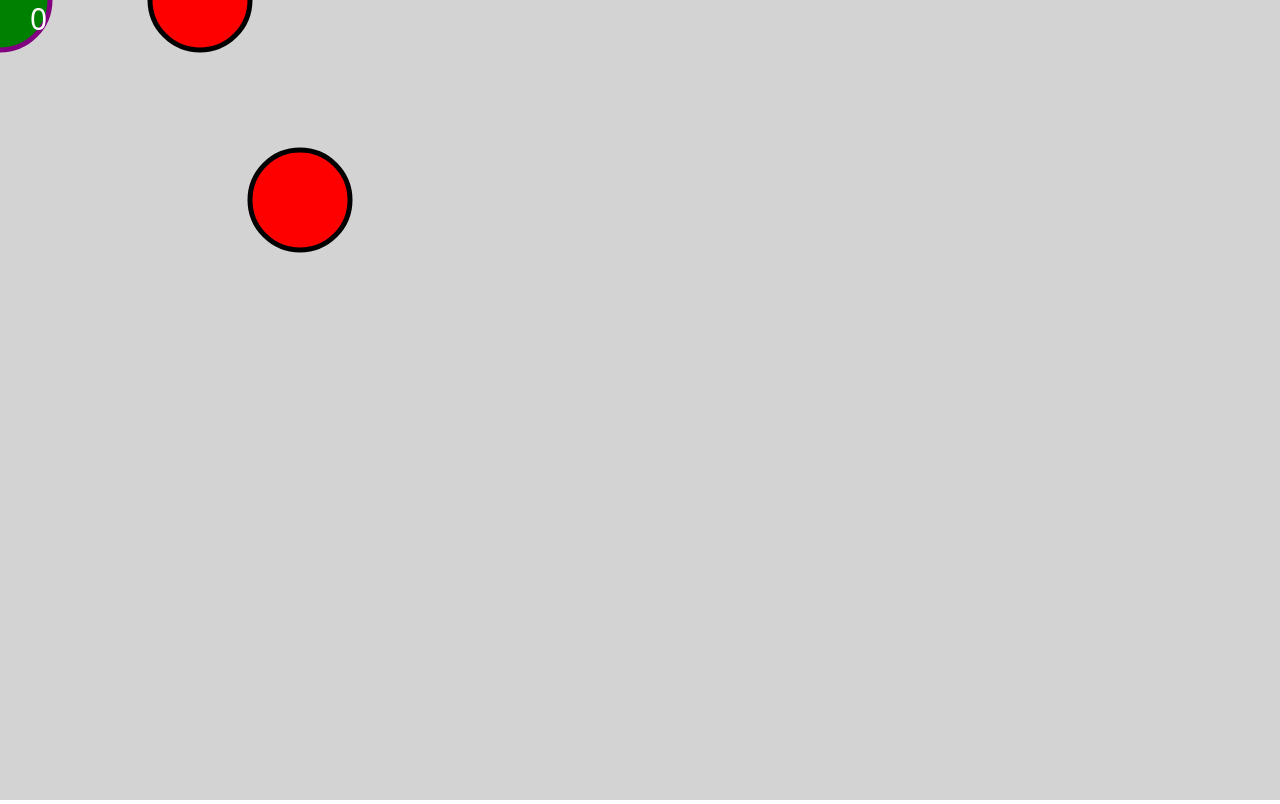
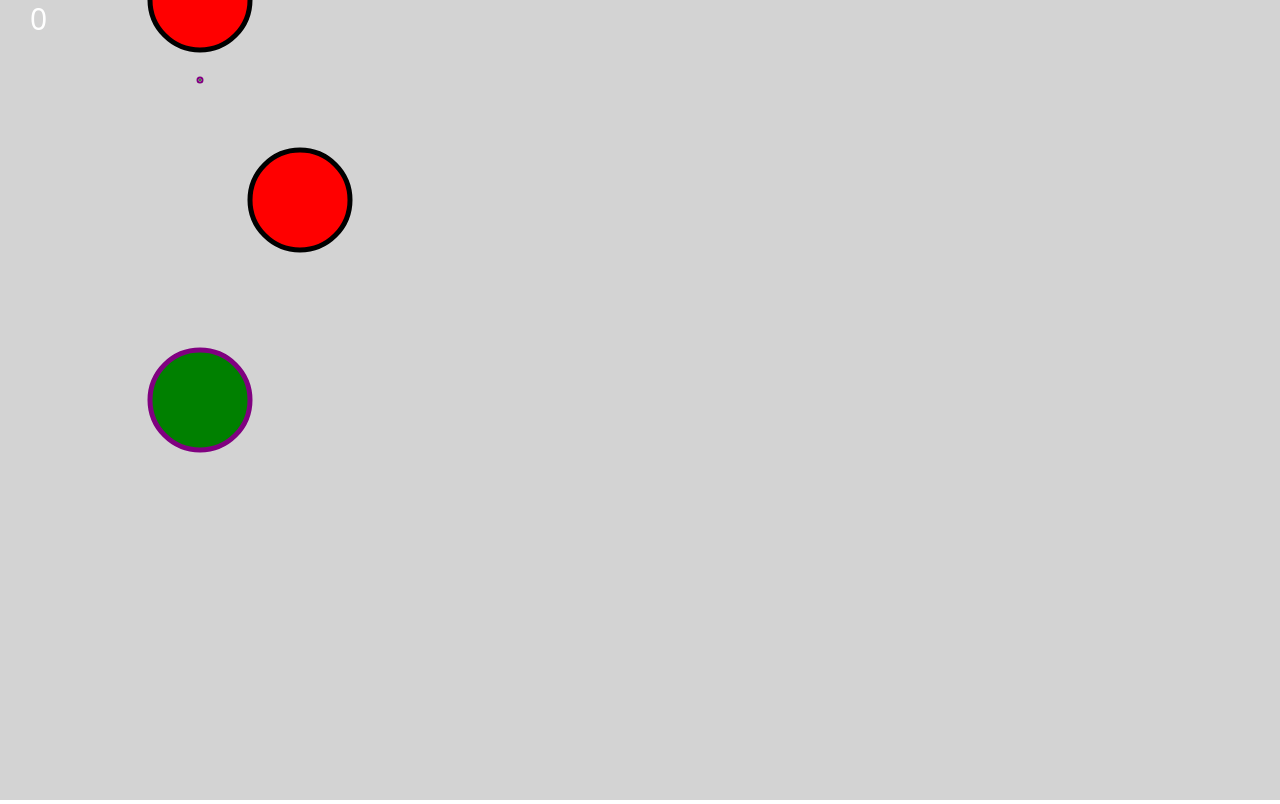
Before and after one commit to CS2510/Spring2024.Day16Starter, a plain HTML site: page games/simple-game/index.html in a window 1280 px wide. Drawn offline with Linux system fonts and the light colour scheme.

Commit message:
Use prefabs and instantiate

```diff
--- a/engine/Engine.js
+++ b/engine/Engine.js
@@ -29,13 +29,13 @@ class Engine {
     canvas.width = window.innerWidth
     canvas.height = window.innerHeight
 
-    Engine.currentScene.start(ctx);
+    Engine.currentScene._start(ctx);
 
     // Update the current scene
     Engine.currentScene.update(ctx)
 
     //Remove anything marked for destroy
-    Engine.currentScene.gameObjects = Engine.currentScene.gameObjects.filter(go=>go.markForDestroy == false);
+    Engine.currentScene.gameObjects = Engine.currentScene.gameObjects.filter(go => go.markForDestroy == false);
 
     //Draw in world space
     Engine.currentScene.draw(ctx)
--- a/engine/classes/GameObject.js
+++ b/engine/classes/GameObject.js
@@ -119,8 +119,12 @@ class GameObject {
      * initialize this game object.
      * @param {GameObject} gameObject The game object to add to the scene
      */
-    static instantiate(gameObject) {
+    static instantiate(gameObject, x = 0, y = 0, scaleX = 1, scaleY = 1) {
         Engine.currentScene.gameObjects.push(gameObject)
+        gameObject.transform.x = x;
+        gameObject.transform.y = y;
+        gameObject.transform.scaleX = scaleX;
+        gameObject.transform.scaleY = scaleY;
     }
 
     /**
--- a/engine/classes/Scene.js
+++ b/engine/classes/Scene.js
@@ -35,9 +35,10 @@ class Scene {
      *
      * @param {CanvasRenderingContext2D} ctx The current rendering context
      */
-    start(ctx){
+    _start(ctx){
         if(!this.hasStarted){
             this.hasStarted = true;
+            this.start();
             for(const gameObject of this.gameObjects){
                 if(gameObject.start){
                     gameObject.start(ctx);
--- a/games/simple-game/components/FireComponent.js
+++ b/games/simple-game/components/FireComponent.js
@@ -8,14 +8,7 @@ class FireComponent extends Component {
     }
     update() {
         if (this.secondsToFire <= 0) {
-
-            let laserGameObject = new GameObject("LaserGameObject")
-            laserGameObject.addComponent(new Circle())
-            laserGameObject.addComponent(new LaserComponent())
-            laserGameObject.transform.x = this.transform.x
-            laserGameObject.transform.y = this.transform.y
-            GameObject.instantiate(laserGameObject);
-
+            GameObject.instantiate(new LaserGameObject(), this.transform.x, this.transform.y);
             this.secondsToFire = this.secondsBetweenLasers;
         }
         else{
--- /dev/null
+++ b/games/simple-game/prefabs/CircleGameObject.js
@@ -0,0 +1,11 @@
+class CircleGameObject extends GameObject {
+  constructor(name = "CircleGameObject") {
+    super(name);
+    this.addComponent(new Circle())
+    this.addComponent(new KeyboardComponent())
+    this.addComponent(new FireComponent())
+  }
+}
+
+window.CircleGameObject = CircleGameObject;
+export default CircleGameObject;
--- /dev/null
+++ b/games/simple-game/prefabs/DeathGameObject.js
@@ -0,0 +1,10 @@
+class DeathGameObject extends GameObject{
+  constructor(name = "DeathGameObject"){
+    super(name)
+    this.addComponent(new DeathComponent())
+    this.addComponent(new Circle("red", "black"))
+  }
+}
+
+window.DeathGameObject = DeathGameObject;
+export default DeathGameObject;
--- /dev/null
+++ b/games/simple-game/prefabs/LaserGameObject.js
@@ -0,0 +1,10 @@
+class LaserGameObject extends GameObject{
+  constructor(name = "LaserGameObject"){
+    super(name);
+    this.addComponent(new Circle())
+    this.addComponent(new LaserComponent())
+  }
+}
+
+window.LaserGameObject = LaserGameObject;
+export default LaserGameObject;
--- a/games/simple-game/scenes/DeathScene.js
+++ b/games/simple-game/scenes/DeathScene.js
@@ -5,11 +5,13 @@ import "../components/EndSceneCounterComponent.js"
 class DeathScene extends Scene {
   constructor() {
       super("black")
+  }
+  start(ctx){
 
       let scoreGameObject = new GameObject()
       scoreGameObject.addComponent(new Text("Score: ", "30px sans", "white"))
       scoreGameObject.addComponent(new ScoreReaderComponent())
-      this.gameObjects.push(scoreGameObject)
+      GameObject.instantiate(scoreGameObject)
       scoreGameObject.transform.x = 30;
       scoreGameObject.transform.y = 30;
 
@@ -17,11 +19,11 @@ class DeathScene extends Scene {
       deathTextGameObject.transform.x = 30
       deathTextGameObject.transform.y = 60
       deathTextGameObject.addComponent(new Text("You Died", "30px sans", "red"))
-      this.gameObjects.push(deathTextGameObject)
+      GameObject.instantiate(deathTextGameObject)
 
       let endSceneGameObject = new GameObject("EndSceneCounterGameObject")
       endSceneGameObject.addComponent(new EndSceneCounterComponent())
-      this.gameObjects.push(endSceneGameObject)
+      GameObject.instantiate(endSceneGameObject)
   }
 }
 
--- a/games/simple-game/scenes/MainScene.js
+++ b/games/simple-game/scenes/MainScene.js
@@ -3,43 +3,28 @@ import "../components/KeyboardComponent.js"
 import "../components/FireComponent.js"
 import "../components/LaserComponent.js"
 import "../components/ScoreUpdaterComponent.js"
+import "../prefabs/DeathGameObject.js"
+import "../prefabs/CircleGameObject.js"
+import "../prefabs/LaserGameObject.js"
+
 
 /** The main scene in our game */
 class MainScene extends Scene {
   constructor() {
-      super("lightgray")
+    super("lightgray")
+  }
+  start(ctx) {
 
-      let circleGameObject = new GameObject("CircleGameObject")
-      circleGameObject.addComponent(new Circle())
-      circleGameObject.addComponent(new KeyboardComponent())
-      circleGameObject.addComponent(new FireComponent())
-      circleGameObject.transform.scaleX = 50
-      this.gameObjects.push(circleGameObject)
+    GameObject.instantiate(new CircleGameObject(), 200, 400, 50)
 
-      let deathGameObject = new GameObject("DeathGameObject")
-      deathGameObject.addComponent(new DeathComponent())
-      deathGameObject.addComponent(new Circle("red", "black"))
-      deathGameObject.transform.x = 200;
-      deathGameObject.transform.y = 0;
-      deathGameObject.transform.scaleX = 50
-      this.gameObjects.push(deathGameObject)
+    GameObject.instantiate(new DeathGameObject(), 200, 0, 50)
 
-      let deathGameObject2 = new GameObject("DeathGameObject")
-      deathGameObject2.addComponent(new DeathComponent())
-      deathGameObject2.addComponent(new Circle("red", "black"))
-      deathGameObject2.transform.x = 300
-      deathGameObject2.transform.y = 200
-      deathGameObject2.transform.scaleX = 50
-      this.gameObjects.push(deathGameObject2)
+    GameObject.instantiate(new DeathGameObject(), 300, 200, 50, 1)
 
-
-
-      let scoreGameObject = new GameObject()
-      scoreGameObject.transform.x = 30;
-      scoreGameObject.transform.y = 30;
-      scoreGameObject.addComponent(new Text("Score: ", "30px sans", "white"))
-      scoreGameObject.addComponent(new ScoreUpdaterComponent())
-      this.gameObjects.push(scoreGameObject)
+    let scoreGameObject = new GameObject("ScoreGameObject")
+    scoreGameObject.addComponent(new Text("Score: ", "30px sans", "white"))
+    scoreGameObject.addComponent(new ScoreUpdaterComponent())
+    GameObject.instantiate(scoreGameObject, 30, 30)
   }
 }
 
```
Also changed, not shown: games/collisions/CircleScene.js (renamed from games/collisions/MainScene.js, +8 -6 lines), games/collisions/RectangleScene.js (+5 -3 lines), games/collisions/index.html (+3 -3 lines), games/simple-game/components/DeathComponent.js (+7 -12 lines), games/simple-game/components/LaserComponent.js (+1 -6 lines).
